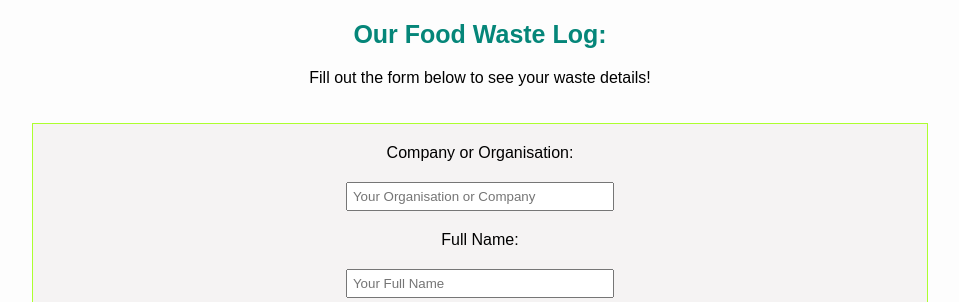
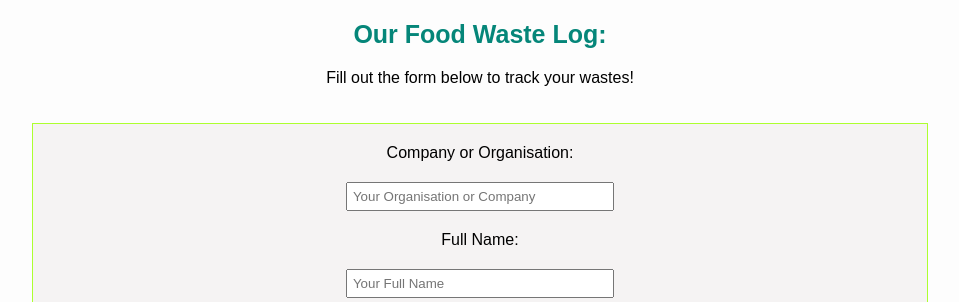
Before and after one commit to ysebastian-student-work-cdu/assessments-2-and-4-hit237-group-14, a Django app: page /wastelog/ in a window 1280 px wide. Shown: the part 800-1102 px from the top of the page, without its empty margins (160-1119 px from the left). Run offline with Django 4.2, Linux system fonts and the light colour scheme; data comes from the database, SQL or seed files in the repository.

Commit message:
updated data after merged

```diff
--- a/group14_proj_AT4/group14_app/data_api.py
+++ b/group14_proj_AT4/group14_app/data_api.py
@@ -77,7 +77,10 @@ Table(contacts, ["Amila Kolamba Arachchige", "S356967", "External"])
 Table(contacts, ["I Putu Mahesa Gangga Wisuda", "S355549", "External"])
 
 # insert rows to website intro table
-Table(briefs, ["Welcome to our website which is focused on food waste and mitigation! We are dedicated to addressing one of the pressing global issues of our time: food waste. Every year, billions of tons of food are wasted worldwide, contributing to environmental, social, and economic challenges, especially in Australia. Our website serves as a comprehensive resource for individuals, businesses, and communities seeking information and solutions to reduce food waste and its impacts, specifially in household waste, retail waste, restaurant waste, agricultural waste, processing waste, and transportation and distribution waste. We will provide some solutions from practical tips on reducing food waste at home, to innovative strategies for businesses and policymakers, our website offers a wealth of knowledge, tools, and resources to promote sustainable practices and mitigate the adverse effects of food waste. Join us in the fight against food waste, and together, we can make a positive impact on our planet and society. Explore our website and discover how you can contribute to the global effort to reduce food waste and create a more sustainable future for all"])
+Table(briefs, ["Welcome to our website which is focused on food waste and mitigation! We are dedicated to addressing one of the pressing global issues of our time: food waste. Every year, billions of tons of food are wasted worldwide, contributing to environmental, social, and economic challenges, especially in Australia. Our website serves as a comprehensive resource for individuals, businesses, and communities seeking information and solutions to reduce food waste and its impacts, specifially in household waste, retail waste, restaurant waste, agricultural waste, processing waste, and transportation and distribution waste. We will provide some solutions from practical tips on reducing food waste at home, to innovative strategies for businesses and policymakers, our website offers a wealth of knowledge, tools, and resources to promote sustainable practices and mitigate the adverse effects of food waste."])
+Table(briefs, ["We have implemented an interactive feature on our website called the Food Waste Audit which allows organizations to track and analyze different types of waste they generate. This feature is crucial because it involves a comprehensive review and analysis of an organizations waste stream or the entire lifecycle of waste produced. Conducting a waste audit ensures compliance with regulatory requirements and involves physically examining the waste to identify its sources and types. Join us in the fight against food waste, and together, we can make a positive impact on our planet and society. Explore our website and discover how you can contribute to the global effort to reduce food waste and create a more sustainable future for all"])
+Table(briefs, ["Individuals who have successfully completed and submitted their food waste audit will be delighted to discover that our platform offers them an array of convenient options for managing their submitted data. Through our user-friendly interface, users can effortlessly create new audits, access and review their previously submitted data, make updates or revisions as needed, and even delete any outdated or irrelevant information. This seamless integration of data management functionalities ensures that users have full control over their audit records, empowering them to maintain accurate and up-to-date information within our system. By providing such comprehensive capabilities, we prioritize user satisfaction and convenience, making our platform truly user-friendly and empowering individuals to actively engage in effective food waste management practices."])
+Table(briefs, ["In addition to our comprehensive food waste management tools, we have incorporated a user-friendly Contact Us feature on our website, which serves as a valuable resource for individuals seeking information or assistance regarding food waste-related inquiries. This feature enables users to easily reach out to our dedicated team of experts who are equipped to address their questions, concerns, and provide guidance on various aspects of food waste management. Whether it's seeking advice on reducing food waste at home or inquiring about sustainable disposal practices, our Contact Us feature ensures that users have direct access to the support and knowledge they need for effective waste reduction and management."])
 
 # insert rows to mitigation table
 Table(mitigations, ["Household Waste", "○ Reduce, reuse and reycle plastic, bottles, glass and newspapers to recycling centers or local charities",
--- a/group14_proj_AT4/group14_app/templates/group14_app/contact.html
+++ b/group14_proj_AT4/group14_app/templates/group14_app/contact.html
@@ -21,6 +21,8 @@ Contact
         <br></br>
     {% if submitted %}
         Your queries has been submitted successfully!
+        <br>
+        <button type="submit" class="button2"> <a href="{% url 'contact' %}">Go Back to Our Contact Us!</a></button>
 
     {% else %}
 
--- a/group14_proj_AT4/group14_app/templates/group14_app/homepage.html
+++ b/group14_proj_AT4/group14_app/templates/group14_app/homepage.html
@@ -7,7 +7,7 @@ Home
 {% block heading %}
 <header>
     <section id="hero">
-        <h1>Group 14 - Food Waste Problems and Mitigation</h1>
+        <h1>Group 14 - Food Waste Problems and Audit Tool</h1>
     </section>
 </header>
 {% endblock heading %}
@@ -39,6 +39,7 @@ Home
 
     <h3>Our Website Introduction:</h3>
     {% for group_intro in group_intros %}
+    <br>
     <p>{{ group_intro.brief}}</p>
     {% endfor %}
 
--- a/group14_proj_AT4/group14_app/templates/group14_app/log_form.html
+++ b/group14_proj_AT4/group14_app/templates/group14_app/log_form.html
@@ -16,7 +16,7 @@ Food Waste Log
 <main>
     <div class="container">
         <h3>Our Food Waste Log:</h3>
-        <p>Fill out the form below to see your waste details!</p>
+        <p>Fill out the form below to track your wastes!</p>
         <br></br>
         <form class= "log" action="" method="post" autocomplete="off">
             {% csrf_token %}
```
Also changed, not shown: group14_proj_AT4/db.sqlite3.
